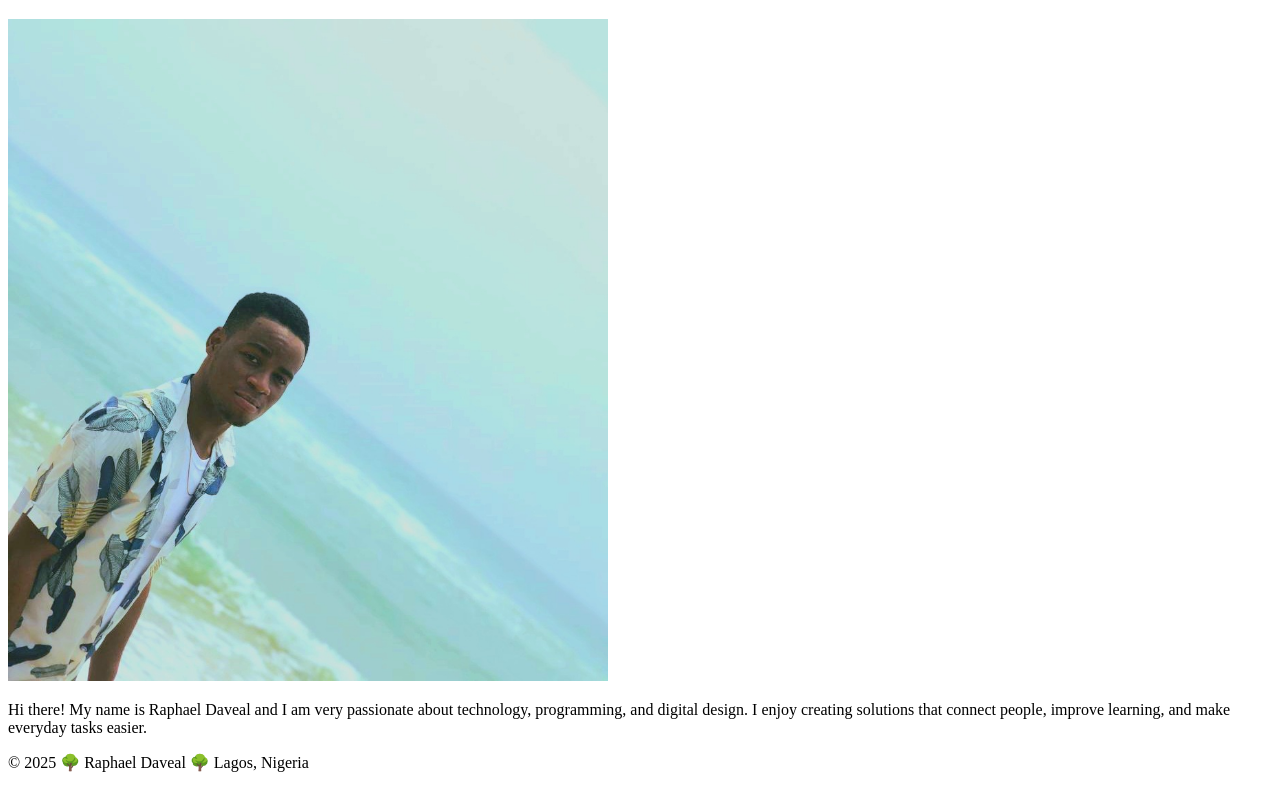
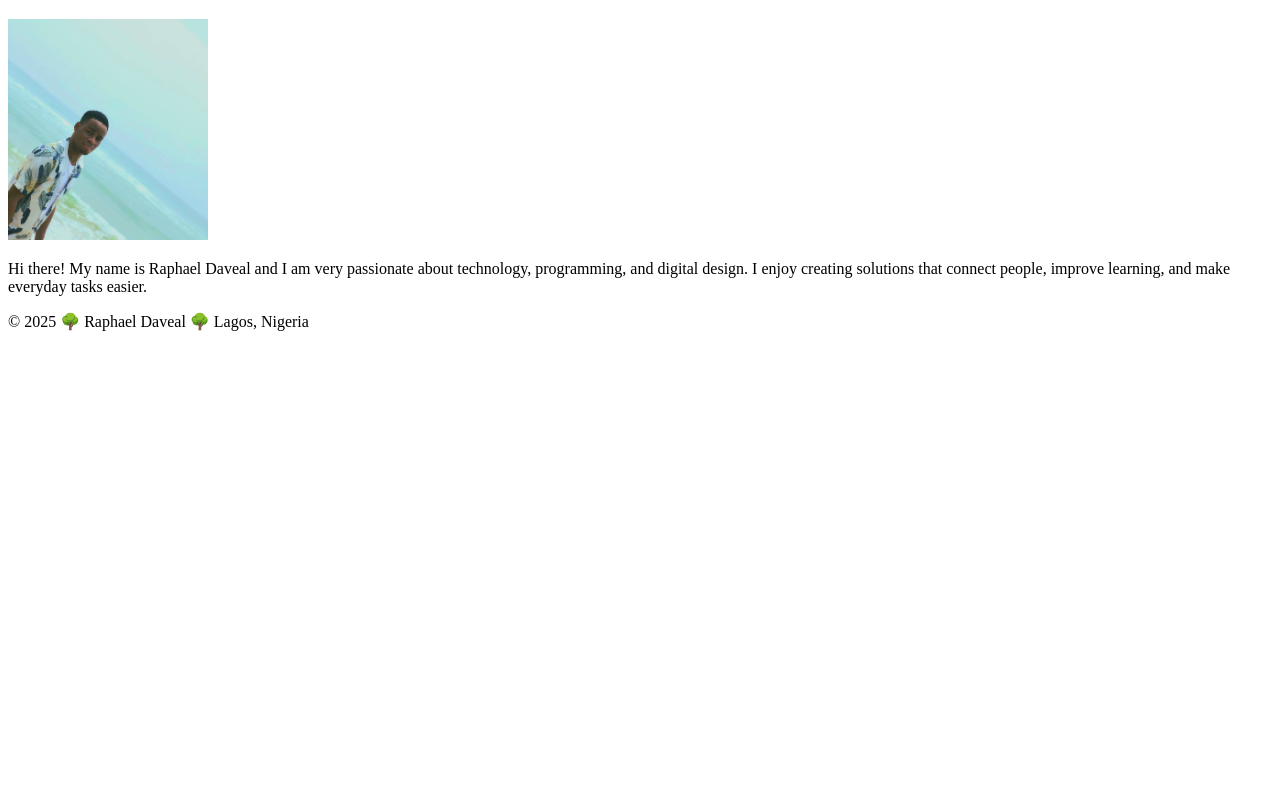
Before and after one commit to Daveralphy/cse111, a plain HTML site: page index.html in a window 1280 px wide. Shown: the part 87-875 px from the top of the page. After the commit the page ends 800 px from the top, so only its background shows below. Drawn offline with Linux system fonts and the light colour scheme.

Commit message:
image width changed

```diff
--- a/index.html
+++ b/index.html
@@ -14,7 +14,7 @@
     </header>
     <main>
         <h1>Raphael Daveal | WDD 130</h1>
-        <img src="images/profile.jpg" alt="Raphael Daveal" width="600">
+        <img src="images/profile.jpg" alt="Raphael Daveal" width="200">
         <p>Hi there! My name is Raphael Daveal and I am very passionate about technology, programming, and digital design. I enjoy creating solutions that connect people, improve learning, and make everyday tasks easier.</p>
     </main>
     <footer>
```
